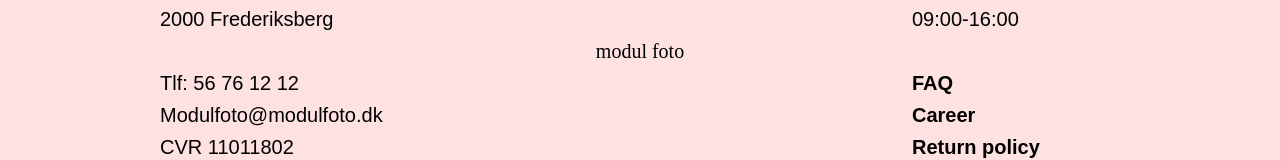
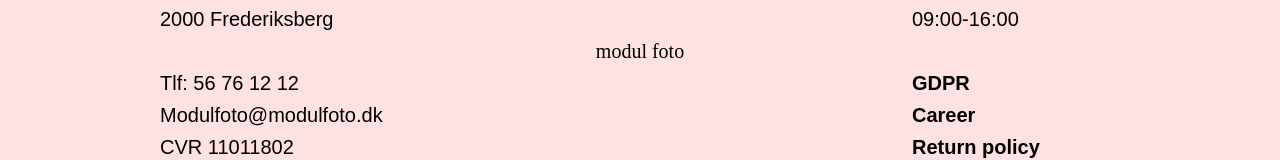
Before and after one commit to Baranuel/Modul-Foto, a Vue app: page / in a window 1280 px wide. Shown: the part 3780-3940 px from the top of the page. Built offline with nearby package versions, Linux system fonts and the light colour scheme.

Commit message:
Update Footer.vue

```diff
--- a/src/components/Footer.vue
+++ b/src/components/Footer.vue
@@ -23,9 +23,9 @@
             <li>Monday to Thursday</li>
             <li>09:00-16:00</li>
             <br>
-            <li class="font-bold">FAQ</li>
-            <li class="font-bold">Career</li>
-            <li class="font-bold">Return policy</li>
+            <li class="font-bold hover:bg-hvrRed"><router-link to="/Gdpr">GDPR</router-link></li>
+            <li class="font-bold hover:bg-hvrRed"><router-link to="/about">Career</router-link></li>
+            <li class="font-bold hover:bg-hvrRed">Return policy</li>
             </ul>
         </div>
     </div>
```
